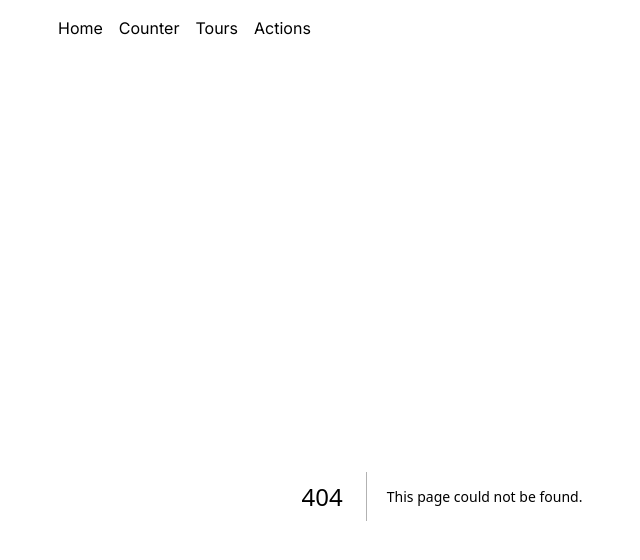
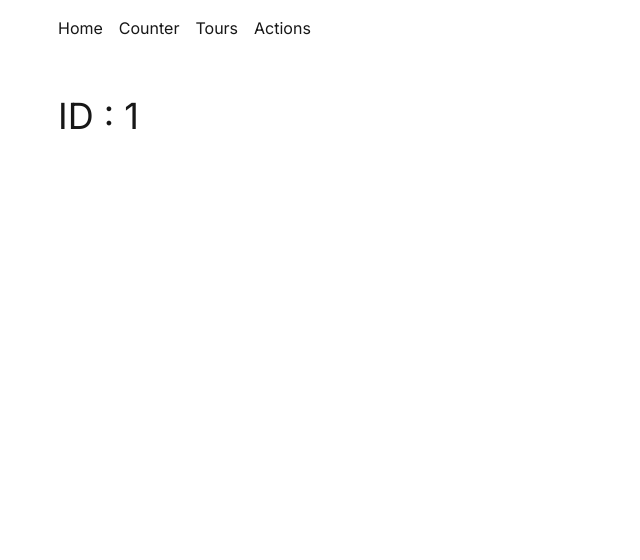
Before and after one commit to Samad-Azeez/nextjs-tutorial, a Next.js app: page /tours/1 in a window 1280 px wide. Before the commit this address had no page. Shown: the top 560 px of the page, without its empty margins (198-838 px from the left). Built offline with nearby package versions, Linux system fonts and the light colour scheme.

Commit message:
add page component to display dynamic content based on tour ID

```diff
--- /dev/null
+++ b/app/tours/[id]/page.tsx
@@ -0,0 +1,9 @@
+function page({ params }: { params: { id: string } }) {
+  return (
+    <div>
+      <h1 className='text-4xl'>ID : {params.id}</h1>
+    </div>
+  );
+}
+
+export default page;
```
